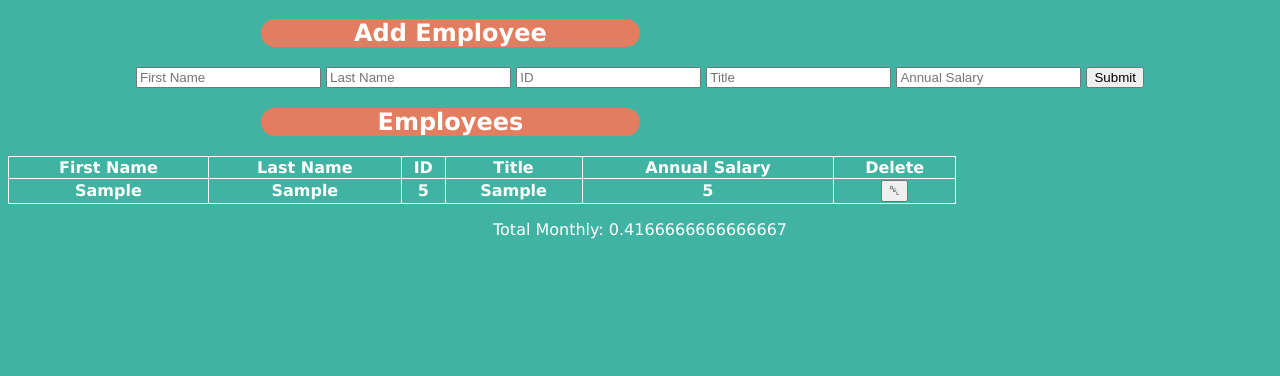
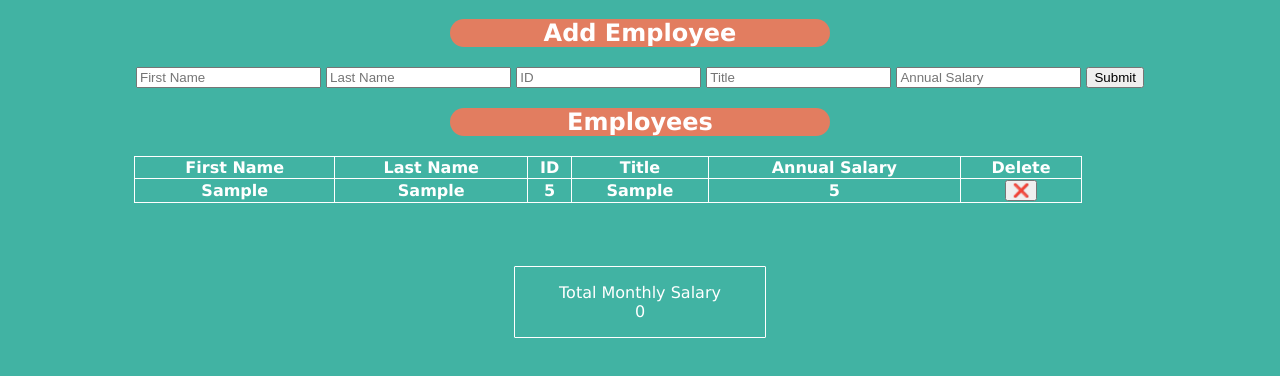
Before and after one commit to RyanKjesboJohnson/weekend-salary-calculator, a website: page index.html in a window 1280 px wide. Both pictures are taken after typing "Sample", "Sample", "5", "Sample", "5" into the empty fields and a click on the button "Submit". Shown: the part 62-438 px from the top of the page. Drawn offline with Linux system fonts and the light colour scheme.

Commit message:
formatting updates

```diff
--- a/index.html
+++ b/index.html
@@ -23,12 +23,14 @@
         type="text"
         data-testid="firstNameInput"
         id="first-Name"
+        required
       >
         <input
         placeholder="Last Name"
         type="text"
         data-testid="lastNameInput"
         id="last-Name"
+        required
       >
         <input
         placeholder="ID"
@@ -47,6 +49,7 @@
         type="number"
         data-testid="annualSalaryInput"
         id="annualSalary-input"
+        required
       >
 
         <button data-testid="submitButton">
@@ -76,7 +79,7 @@
   </main>
 
 <footer id="footer">
-<span id="monthlytotal"></span>
+<p>Total Monthly Salary<br><span id="monthlytotal"></span></p>
 </footer>
 </body>
 </html>
--- a/script.js
+++ b/script.js
@@ -28,17 +28,19 @@ function handleSubmit(event){
     <th>${identification}</th>
     <th>${title}</th>
     <th>${annualSalary}</th>
-    <th><button onclick="deleteRecord(event)">␡</button></th>
+    <th><button onclick="deleteRecord(event)">❌</button></th>
   </tr>`
 
-// console.log(document.getElementById('monthly-total').innerHTML);
-totalSalary += Number(annualSalary)/12;
-if(totalSalary > 20000){
-monthlytotal.innerHTML = `<p>Total Monthly: ${totalSalary}</p>`;
-document.getElementById('footer').classList.add('over-budget')}
- else {monthlytotal.innerHTML = `<p>Total Monthly: ${totalSalary}</p>`};
+  //Addition of the rows monthly salary from the total happens here,
+  //also this is where we push in the footer class if over budget.
+    totalSalary += annualSalary/12;
+    console.log("value before round:", totalSalary);
+    if(totalSalary > 20000){
+        document.getElementById('monthlytotal').textContent = Math.round(totalSalary);
+        document.getElementById('footer').classList.add('over-budget')}
+    else {document.getElementById('monthlytotal').textContent = Math.round(totalSalary)};
 
-
+//Remove the values from the total monthly count
   document.getElementById('first-Name').value = '';
   document.getElementById('last-Name').value = '';
   document.getElementById('identification-input').value = '';
@@ -46,12 +48,8 @@ document.getElementById('footer').classList.add('over-budget')}
   document.getElementById('annualSalary-input').value = '';
 
 }
-
+//function used to delete a row when clicking the button
 function deleteRecord(event){
+    console.log(event.target.parentElement.parentElement.value);
     event.target.parentElement.parentElement.remove();
 }
-
-// TestingLibraryElementError: Unable to find an
-// element with the text: /10001|10,001/.
-// This could be because the text is broken up by multiple elements.
-// In this case, you can provide a function for your text matcher to make your matcher more flexible.
--- a/style.css
+++ b/style.css
@@ -1,4 +1,4 @@
-/* Page Wide Formatting */
+/* Page Formatting */
 h1{
     background-color: #c38d98;
 }
@@ -13,13 +13,14 @@ h2 {
     background-color: #E27D60;
     width: 30%;
     border-radius: 25px;
-    margin-left: 20%;
+    margin-left: 35%;
     margin-right: 20%;
 }
 
 /* Table Formatting  */
 table{
     width: 75%;
+    margin-left: 10%;
 }
 table, th, td {
     border: 1px solid white;
@@ -27,7 +28,7 @@ table, th, td {
 }
 
 /* Footer Formatting */
-.total-salary-section{
+footer{
     border: white;
     border-width: 1px;
     border-radius: 1px;
@@ -35,6 +36,7 @@ table, th, td {
     text-align: center;
     margin-left: 40%;
     margin-right: 40%;
+    margin-top: 5%;
     ;
 }
 
```
